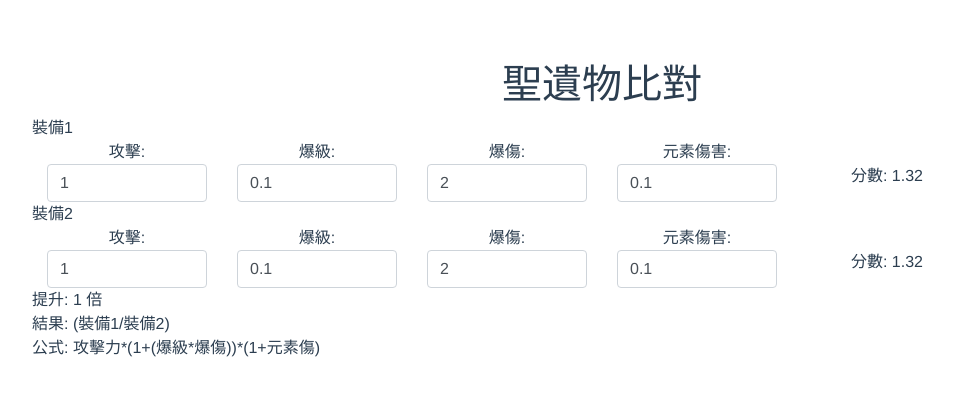
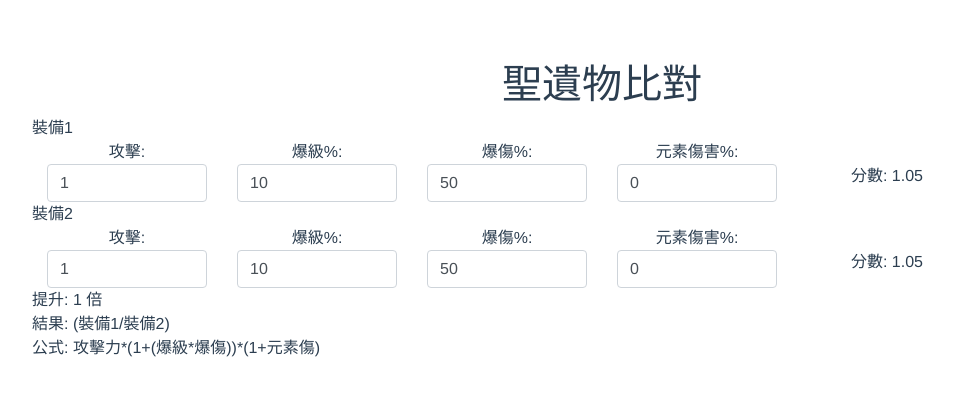
Before and after one commit to samamy888/GenshinArtifacts, a Vue app in the folder genshinartifacts/: page / in a window 1280 px wide. Shown: the top 396 px of the page, without its empty margins (38-992 px from the left). Built offline with nearby package versions, Linux system fonts and the light colour scheme.

Commit message:
更改公式

```diff
--- a/genshinartifacts/src/components/Page/ComparePage.vue
+++ b/genshinartifacts/src/components/Page/ComparePage.vue
@@ -8,15 +8,15 @@
          <input class="form-control" v-model="Equipment[0].ATK">
       </div>
       <div class='col-md-2'>
-        爆級:
+        爆級%:
          <input class="form-control" v-model="Equipment[0].CriticalRate">
       </div>
       <div class='col-md-2'>
-        爆傷:
+        爆傷%:
          <input class="form-control" v-model="Equipment[0].CriticalDamage">
       </div>
        <div class='col-md-2'>
-        元素傷害:
+        元素傷害%:
          <input class="form-control" v-model="Equipment[0].ElementalDamage">
       </div>
       <div class='col-md-2'>
@@ -31,15 +31,15 @@
          <input class="form-control" v-model="Equipment[1].ATK">
       </div>
      <div class='col-md-2'>
-        爆級:
+        爆級%:
          <input class="form-control" v-model="Equipment[1].CriticalRate">
       </div>
       <div class='col-md-2'>
-        爆傷:
+        爆傷%:
          <input class="form-control" v-model="Equipment[1].CriticalDamage">
       </div>
        <div class='col-md-2'>
-        元素傷害:
+        元素傷害%:
          <input class="form-control" v-model="Equipment[1].ElementalDamage">
       </div>
       <div class='col-md-2'>
@@ -64,9 +64,9 @@ import { cloneDeep,round } from 'lodash';
 
 let model ={
   ATK:1,
-  CriticalRate:0.1,
-  CriticalDamage:2,
-  ElementalDamage:0.1,
+  CriticalRate:10,
+  CriticalDamage:50,
+  ElementalDamage:0,
 }
 export default {
   name: 'ComparePage',
@@ -85,8 +85,8 @@ export default {
       return round(
         Number(
           this.Equipment[0].ATK*
-          (1+(this.Equipment[0].CriticalRate*this.Equipment[0].CriticalDamage))*
-          (1+this.Equipment[0].ElementalDamage)
+          (1+(this.Equipment[0].CriticalRate*this.Equipment[0].CriticalDamage)/10000)*
+          (1+Number(this.Equipment[0].ElementalDamage)/100)
         ),2
       );
     },
@@ -94,8 +94,8 @@ export default {
       return round(
         Number(
           this.Equipment[1].ATK*
-          (1+(this.Equipment[1].CriticalRate*this.Equipment[1].CriticalDamage))*
-          (1+this.Equipment[1].ElementalDamage)
+          (1+(this.Equipment[1].CriticalRate*this.Equipment[1].CriticalDamage)/10000)*
+          (1+Number(this.Equipment[1].ElementalDamage)/100)
         ),2
       );
     },
```
